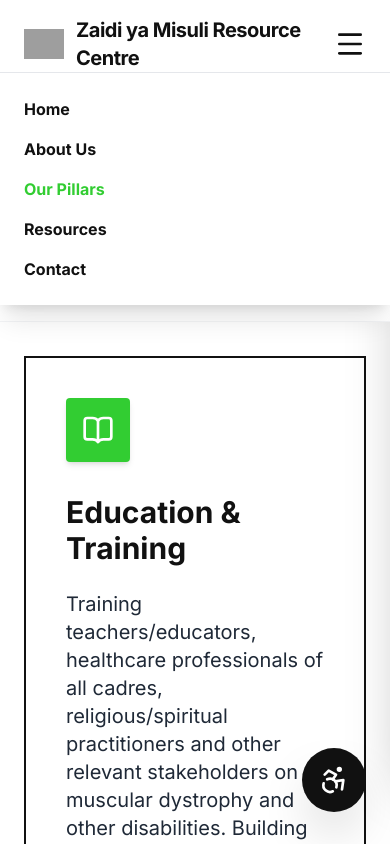
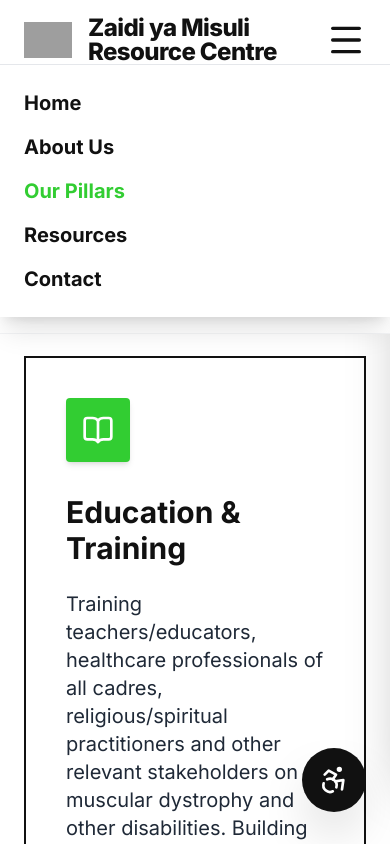
Before and after one commit to IanOchiengAI/zaidi-resource-centre, a plain HTML site: page pillars.html in a window 390 px wide. Both pictures are taken after a click on the button 350 px from the left and 44 px from the top of the page. Shown: the top 844 px of the page. Drawn offline with nearby package versions, Linux system fonts and the light colour scheme; grey boxes are pictures that could not be loaded.

Commit message:
Refactor pillars.html for layout and accessibility
Restored the footer and updated the navigation and accessibility features. Adjusted styles and structure for improved layout and usability.

```diff
--- a/pillars.html
+++ b/pillars.html
@@ -3,7 +3,7 @@
 <head>
     <meta charset="UTF-8">
     <meta name="viewport" content="width=device-width, initial-scale=1.0">
-    <title>Our Pillars | Zaidi ya Misuli</title>
+    <title>Zaidi ya Misuli Resource Centre</title>
     <script src="https://cdn.tailwindcss.com"></script>
     <link href="https://fonts.googleapis.com/css2?family=Inter:wght@300;400;500;600;700;800;900&display=swap" rel="stylesheet">
     <script src="https://unpkg.com/lucide@latest"></script>
@@ -28,33 +28,32 @@
         .pillar-card:hover { border-color: #32CD32; transform: translateY(-4px); box-shadow: 6px 6px 0px 0px #32CD32; }
         .high-contrast { background-color: black !important; color: yellow !important; }
         .high-contrast * { border-color: yellow !important; background-color: black !important; color: yellow !important; }
+        .links-underline a { text-decoration: underline !important; text-decoration-color: #32CD32 !important; }
     </style>
 </head>
 <body class="bg-white text-brand-black transition-all duration-300">
 
-    <!-- NAVIGATION (Updated Font) -->
     <nav class="fixed top-0 w-full bg-white/95 backdrop-blur z-50 py-4 border-b border-gray-100">
-        <div class="max-w-7xl mx-auto px-6 flex justify-between items-center">
-            <a href="index.html" class="flex items-center gap-3 group">
-                <img src="rose-logo.png" alt="Logo" class="w-10 h-10 object-contain group-hover:scale-110 transition-transform">
-                <h1 class="font-display font-bold text-xl tracking-tight text-brand-black">Zaidi ya Misuli Resource Centre</h1>
+        <div class="max-w-[90rem] mx-auto px-6 flex justify-between items-center">
+            <a href="index.html" class="flex items-center gap-4 group">
+                <img src="rose-logo.png" alt="Logo" class="w-12 h-12 object-contain group-hover:scale-110 transition-transform">
+                <h1 class="font-display font-extrabold text-2xl md:text-3xl tracking-tight text-brand-black leading-none">Zaidi ya Misuli <br class="md:hidden">Resource Centre</h1>
             </a>
-            <!-- BOLD NAV -->
-            <div class="hidden md:flex space-x-8 text-lg font-bold font-display">
+            <div class="hidden xl:flex space-x-8 text-lg font-bold font-display">
                 <a href="index.html" class="hover:text-brand-green transition">Home</a>
                 <a href="about.html" class="hover:text-brand-green transition">About Us</a>
                 <a href="pillars.html" class="text-brand-green">Our Pillars</a>
                 <a href="resources.html" class="hover:text-brand-green transition">Resources</a>
                 <a href="contact.html" class="hover:text-brand-green transition">Contact</a>
             </div>
-            <button class="md:hidden" onclick="document.getElementById('mobile-menu').classList.toggle('hidden')"><i data-lucide="menu" class="w-8 h-8"></i></button>
+            <button class="xl:hidden" onclick="document.getElementById('mobile-menu').classList.toggle('hidden')"><i data-lucide="menu" class="w-10 h-10"></i></button>
         </div>
-        <div id="mobile-menu" class="hidden md:hidden bg-white border-t p-6 space-y-4 shadow-xl">
-            <a href="index.html" class="block font-bold">Home</a>
-            <a href="about.html" class="block font-bold">About Us</a>
-            <a href="pillars.html" class="block font-bold text-brand-green">Our Pillars</a>
-            <a href="resources.html" class="block font-bold">Resources</a>
-            <a href="contact.html" class="block font-bold">Contact</a>
+        <div id="mobile-menu" class="hidden xl:hidden bg-white border-t p-6 space-y-4 shadow-xl">
+            <a href="index.html" class="block font-bold text-xl">Home</a>
+            <a href="about.html" class="block font-bold text-xl">About Us</a>
+            <a href="pillars.html" class="block font-bold text-brand-green text-xl">Our Pillars</a>
+            <a href="resources.html" class="block font-bold text-xl">Resources</a>
+            <a href="contact.html" class="block font-bold text-xl">Contact</a>
         </div>
     </nav>
 
@@ -87,10 +86,15 @@
 
         <div class="mt-20 border-t-2 border-brand-black pt-16">
             <h3 class="font-display font-extrabold text-4xl md:text-5xl leading-tight tracking-tight">
-                Together, these pillars create a foundation for lasting change, one that honors the full humanity of every person.
+                Together, these pillars create a foundation for lasting change—one that honors the full humanity of every person.
             </h3>
         </div>
     </section>
+
+    <!-- FOOTER (Restored) -->
+    <footer class="bg-brand-black text-white py-12 text-center text-base mt-auto">
+        <p>&copy; 2025 Zaidi ya Misuli Resource Centre.</p>
+    </footer>
 
     <!-- ACCESSIBILITY -->
     <button id="a11y-toggle" class="fixed bottom-8 right-6 z-50 bg-brand-black text-white p-4 rounded-full shadow-2xl hover:scale-110 transition-transform flex items-center gap-2" title="Accessibility Tools"><i data-lucide="accessibility" class="w-8 h-8"></i></button>
```
